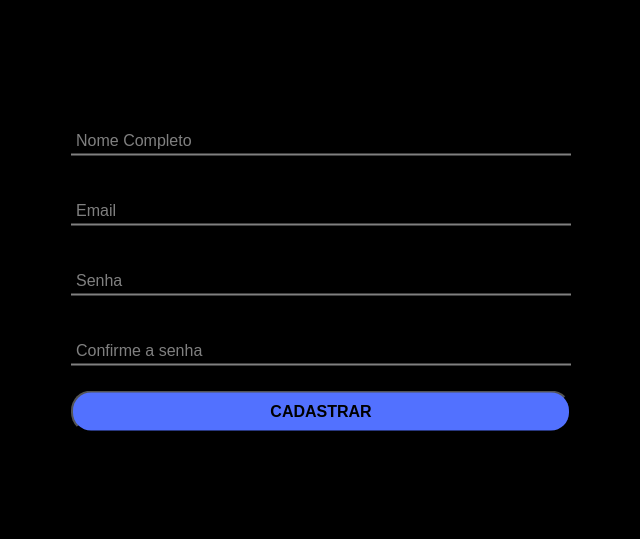
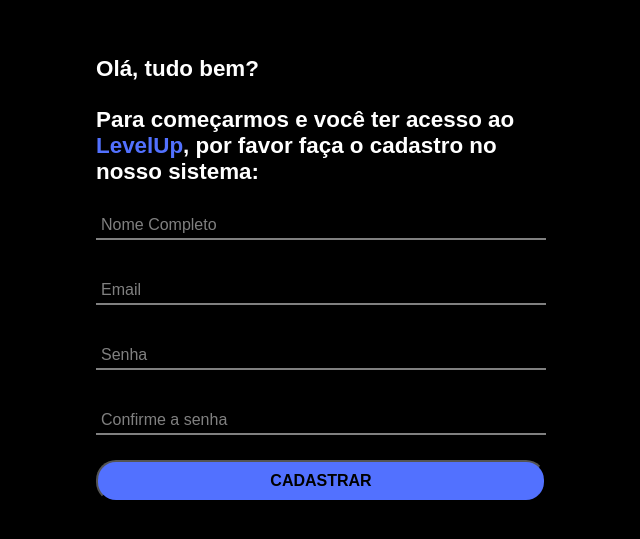
Before and after one commit to LevelUp-Challenge/web-project, a React (Create React App) app: page /cadastro-usuario in a window 1280 px wide. Shown: the part 121-660 px from the top of the page, without its empty margins (319-959 px from the left). Built offline with nearby package versions, Linux system fonts and the light colour scheme.

Commit message:
Terminei a tela de cadastro

```diff
--- a/src/Components/Sistema/CadastroUsuario/CadastroUsuario.jsx
+++ b/src/Components/Sistema/CadastroUsuario/CadastroUsuario.jsx
@@ -8,6 +8,8 @@
         <>
             <section className="cadastro">
                 <form action="">
+                    <h2>Olá, tudo bem?</h2>
+                    <h2>Para começarmos e você ter acesso ao <span>LevelUp</span>, por favor faça o cadastro no nosso sistema:</h2>
                     <Input
                         type='text'
                         nome='nome'
--- a/src/css/CadastroUsuario.css
+++ b/src/css/CadastroUsuario.css
@@ -6,9 +6,17 @@
     /* background-repeat: repeat; */
 }
 section.cadastro form {
-    width: 500px;
+    width: 450px;
     position: relative;
     left: 50%;
     top: 50%;
     transform: translate(-50%, -50%);
 }
+section.cadastro form h2 {
+    color: white;
+    margin-bottom: 25px;
+    font-size: 1.4em;
+}
+section.cadastro form h2 span {
+    color: var(--roxo);
+}
--- a/src/css/Input.css
+++ b/src/css/Input.css
@@ -1,10 +1,13 @@
 div.inputSingle {
     width: 100%;
-    margin-bottom: 40px;
+    margin-top: 35px;
     position: relative;
 }
+div.inputSingle:first-of-type {
+    margin-top: 0;
+}
 div.inputSingle:last-of-type {
-    margin-bottom: 10px;
+    margin-bottom: 10px
 }
 
 div.inputSingle label {
```
